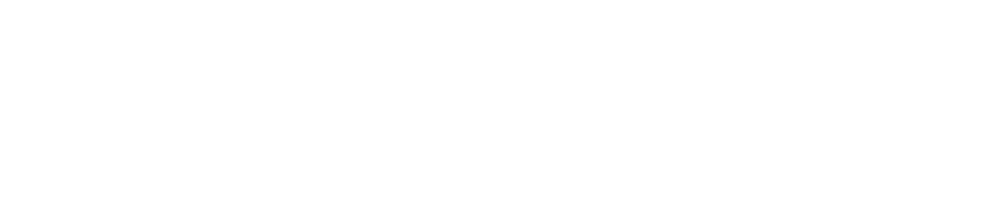
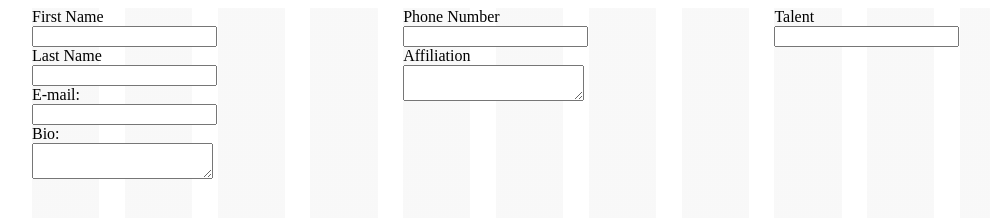
Before and after one commit to dstncharles/responsiv_forms, a plain HTML site: page index.html in a window 1280 px wide. Shown: the whole page, without its empty margins (64-1054 px from the left). Drawn offline with Linux system fonts and the light colour scheme.

Commit message:
made 3 columns and added feilds

```diff
--- a/index.html
+++ b/index.html
@@ -0,0 +1,41 @@
+<!DOCTYPE html>
+<html lang="en">
+
+<head>
+  <meta charset="UTF-8">
+  <title>Live Form!!</title>
+  <link rel="stylesheet" href="styles/main.css">
+</head>
+
+<body>
+  <form action="/my-handling-form-page" method="post">
+    <div class="columnone">
+      <label for="name">First Name</label>
+      <input type="text" id="name" />
+
+      <label for="name">Last Name</label>
+      <input type="text" id="name" />
+
+      <label for="mail">E-mail:</label>
+      <input type="email" id="mail" />
+
+      <label for="msg">Bio:</label>
+      <textarea id="msg"></textarea>
+    </div>
+
+    <div class="columntwo">
+      <label for="">Phone Number</label>
+      <input type="" id="" />
+
+      <label for="msg">Affiliation</label>
+      <textarea id="msg"></textarea>
+    </div>
+
+    <div class="columnthr">
+      <label for="talent">Talent</label>
+      <input type="text" id="talent" />
+    </div>
+  </form>
+</body>
+
+</html>
--- a/styles/main.scss
+++ b/styles/main.scss
@@ -1,2 +1,22 @@
 @import 'bourbon/bourbon';
+$visual-grid: true;
 @import 'neat/neat';
+
+form {
+  @include outer-container;
+}
+label,
+input {
+  display: block;
+
+}
+.columnone {
+  @include span-columns(4);
+
+}
+.columntwo {
+  @include span-columns(4)
+}
+.columnthr {
+  @include span-columns(4)
+}
```
Also changed, not shown: styles/main.css (added), 1 other file.
